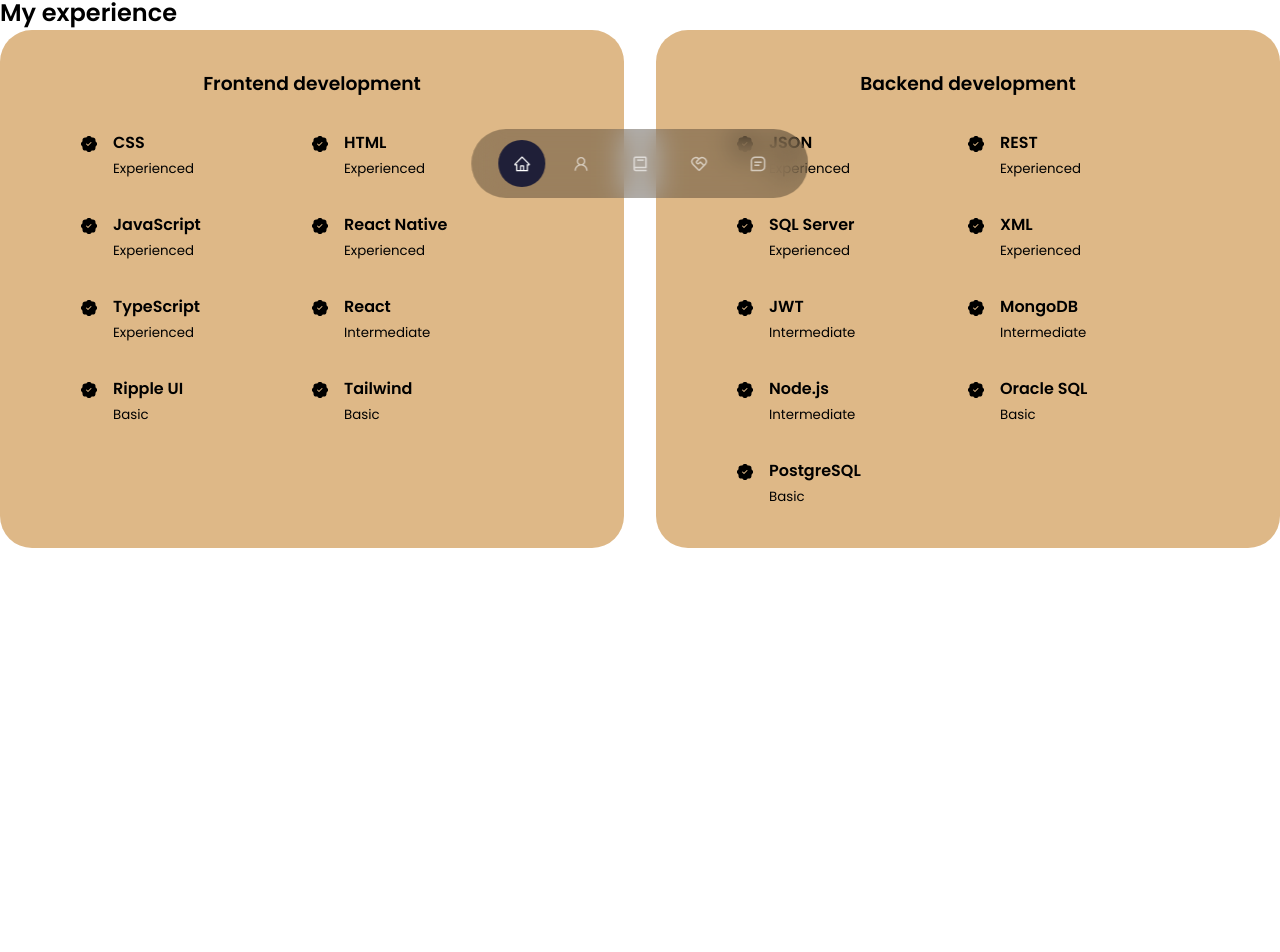
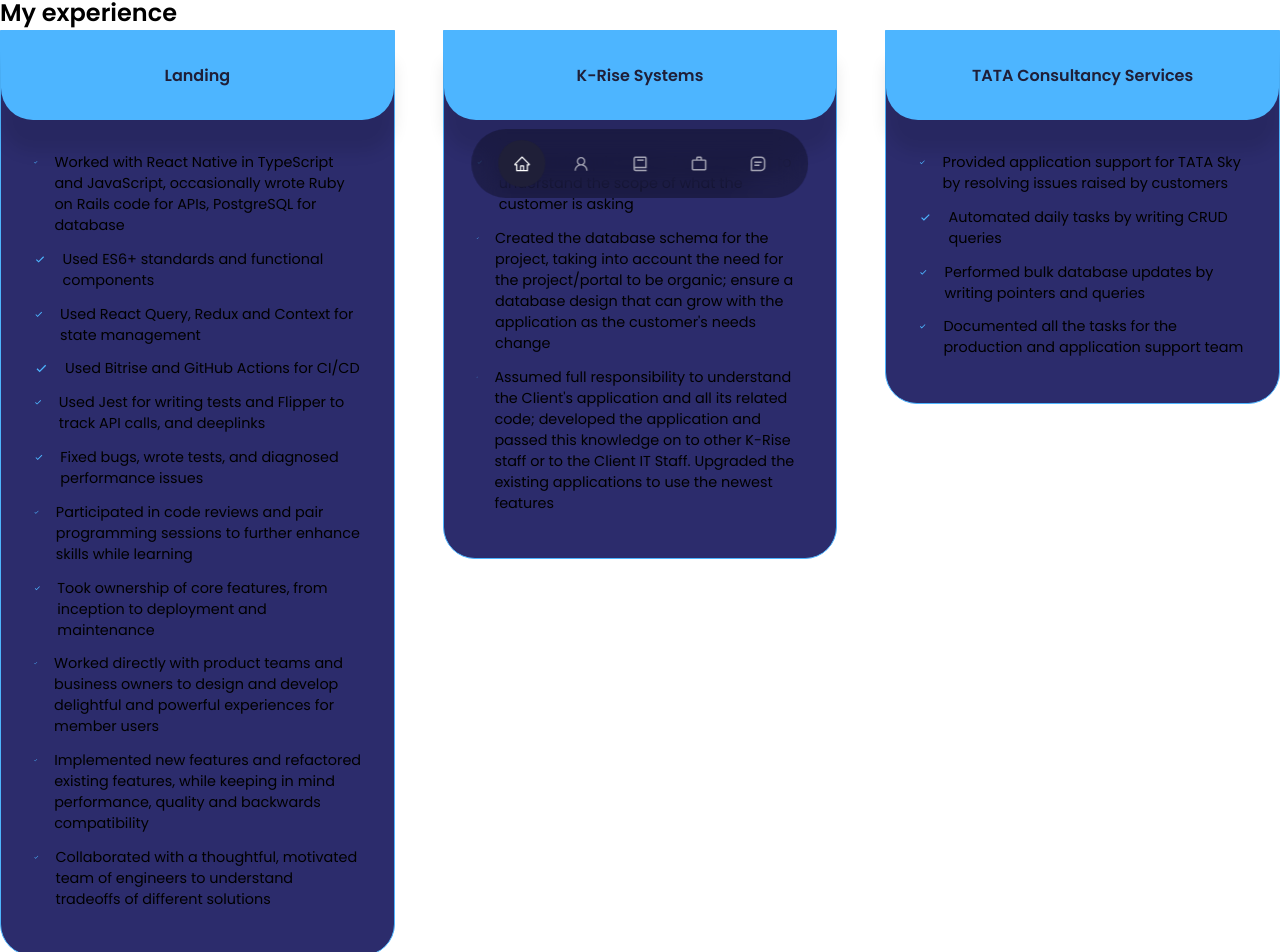
Before and after one commit to carteak004/kartheek-dev, a React (Create React App) app: page / in a window 1280 px wide. Shown: the part 570-1522 px from the top of the page. Before the commit the page ends 1118 px from the top, so only its background shows below. Built offline with nearby package versions, Linux system fonts and the light colour scheme; the HTML template or start-up script is replaced by a standard one.

Commit message:
created services

```diff
--- /dev/null
+++ b/src/components/jobRole/JobRole.css
@@ -0,0 +1,45 @@
+.job-role {
+	background: var(--color-bg-variant);
+	border-radius: 0 0 2rem 2rem;
+	border: 1px solid var(--color-primary);
+	height: fit-content;
+	transition: var(--transition);
+}
+
+.job-role:hover {
+	background: transparent;
+	border-color: var(--color-primary-variant);
+	cursor: default;
+}
+
+.company-name {
+	background: var(--color-primary);
+	padding: 2rem;
+	border-radius: 0 0 2rem 2rem;
+	box-shadow: 0 2rem 1rem rgba(0, 0, 0, 0.1);
+}
+
+.company-name h3 {
+	color: var(--color-bg);
+	font-size: 1rem;
+	text-align: center;
+}
+
+.responsibilities-list {
+	padding: 2rem;
+}
+
+.responsibilities-list li {
+	display: flex;
+	gap: 1rem;
+	margin-bottom: 0.8rem;
+}
+
+.list-icon {
+	color: var(--color-primary);
+	margin-top: 2px;
+}
+
+.responsibilities-list p {
+	font-size: 0.9rem;
+}
--- /dev/null
+++ b/src/components/jobRole/JobRole.tsx
@@ -0,0 +1,30 @@
+import React, { FC } from 'react'
+import { BiCheck } from 'react-icons/bi'
+import { Job } from 'models/Job'
+import './JobRole.css'
+
+interface JobRoleProps {
+	job: Job
+}
+
+const JobRole: FC<JobRoleProps> = ({ job }) => {
+	return (
+		<article className='job-role'>
+			<div className='company-name'>
+				<h3>{job.companyName}</h3>
+			</div>
+			<ul className='responsibilities-list'>
+				{job.responsibilities.map((responsibility) => {
+					return (
+						<li>
+							<BiCheck className='list-icon' />
+							<p>{responsibility}</p>
+						</li>
+					)
+				})}
+			</ul>
+		</article>
+	)
+}
+
+export default JobRole
--- /dev/null
+++ b/src/components/jobRole/index.ts
@@ -0,0 +1 @@
+export { default } from './JobRole'
--- a/src/components/skillsList/SkillsList.css
+++ b/src/components/skillsList/SkillsList.css
@@ -2,18 +2,20 @@
 	padding: 2.4rem 5rem;
 	border-radius: 2rem;
 	border: 1px solid transparent;
-	background: burlywood;
+	background: var(--color-bg-variant);
+	transition: var(--transition);
 }
 
 .section-container:hover {
 	background: transparent;
-	border-color: gray;
+	border-color: var(--color-primary-variant);
 	cursor: default;
 }
 
 .section-container > h3 {
 	text-align: center;
 	margin-bottom: 2rem;
+	color: var(--color-primary);
 }
 
 .section-container > div {
--- /dev/null
+++ b/src/constants/Jobs.ts
@@ -0,0 +1,37 @@
+import { Job } from 'models/Job'
+
+export const TCS: Job = {
+	companyName: 'TATA Consultancy Services',
+	responsibilities: [
+		'Provided application support for TATA Sky by resolving issues raised by customers',
+		'Automated daily tasks by writing CRUD queries',
+		'Performed bulk database updates by writing pointers and queries',
+		'Documented all the tasks for the production and application support team',
+	],
+}
+
+export const Krise: Job = {
+	companyName: 'K-Rise Systems',
+	responsibilities: [
+		'Reviewed requirements for the project to understand the scope of what the customer is asking',
+		"Created the database schema for the project, taking into account the need for the project/portal to be organic; ensure a database design that can grow with the application as the customer's needs change",
+		"Assumed full responsibility to understand the Client's application and all its related code; developed the application and passed this knowledge on to other K-Rise staff or to the Client IT Staff. Upgraded the existing applications to use the newest features",
+	],
+}
+
+export const Landing: Job = {
+	companyName: 'Landing',
+	responsibilities: [
+		'Worked with React Native in TypeScript and JavaScript, occasionally wrote Ruby on Rails code for APIs, PostgreSQL for database',
+		'Used ES6+ standards and functional components',
+		'Used React Query, Redux and Context for state management',
+		'Used Bitrise and GitHub Actions for CI/CD',
+		'Used Jest for writing tests and Flipper to track API calls, and deeplinks',
+		'Fixed bugs, wrote tests, and diagnosed performance issues',
+		'Participated in code reviews and pair programming sessions to further enhance skills while learning',
+		'Took ownership of core features, from inception to deployment and maintenance',
+		'Worked directly with product teams and business owners to design and develop delightful and powerful experiences for member users',
+		'Implemented new features and refactored existing features, while keeping in mind performance, quality and backwards compatibility',
+		'Collaborated with a thoughtful, motivated team of engineers to understand tradeoffs of different solutions',
+	],
+}
--- /dev/null
+++ b/src/models/Job.ts
@@ -0,0 +1,4 @@
+export interface Job {
+	companyName: string
+	responsibilities: string[]
+}
--- a/src/pages/experience/Experience.css
+++ b/src/pages/experience/Experience.css
@@ -1,11 +1,5 @@
-.header-container {
-	display: block;
-	align-items: center;
-	justify-content: center;
+.experience-container {
+	display: grid;
+	grid-template-columns: repeat(3, 1fr);
+	gap: 3rem;
 }
-
-.skills-container {
-	display: grid;
-	grid-template-columns: 1fr 1fr;
-	gap: 2rem;
-}
--- a/src/pages/experience/Experience.tsx
+++ b/src/pages/experience/Experience.tsx
@@ -1,16 +1,17 @@
 import React from 'react'
+import JobRole from 'components/jobRole'
 import SectionHead from 'components/sectionHead'
-import SkillsList from 'components/skillsList'
-import { backend, frontend } from 'constants/Skills'
+import { Krise, Landing, TCS } from 'constants/Jobs'
 import './Experience.css'
 
 const Experience = () => {
 	return (
 		<section id='experience'>
-			<SectionHead lineOne='What skills I have' lineTwo='My experience' />
-			<div className='skills-container'>
-				<SkillsList header={'Frontend development'} skills={frontend} />
-				<SkillsList header={'Backend development'} skills={backend} />
+			<SectionHead lineOne='What I contributed' lineTwo='My experience' />
+			<div className='experience-container'>
+				<JobRole job={Landing} />
+				<JobRole job={Krise} />
+				<JobRole job={TCS} />
 			</div>
 		</section>
 	)
--- a/src/pages/nav/Nav.tsx
+++ b/src/pages/nav/Nav.tsx
@@ -3,7 +3,7 @@
 import { AiOutlineUser } from 'react-icons/ai'
 import { BiBook } from 'react-icons/bi'
 import { BiMessageSquareDetail } from 'react-icons/bi'
-import { RiServiceLine } from 'react-icons/ri'
+import { MdWorkOutline } from 'react-icons/md'
 import './Nav.css'
 
 const Nav = () => {
@@ -27,18 +27,18 @@
 				<AiOutlineUser />
 			</a>
 			<a
+				href='#skills'
+				onClick={() => setActiveSection('#skills')}
+				className={activeSection === '#skills' ? 'active' : ''}
+			>
+				<BiBook />
+			</a>
+			<a
 				href='#experience'
 				onClick={() => setActiveSection('#experience')}
 				className={activeSection === '#experience' ? 'active' : ''}
 			>
-				<BiBook />
-			</a>
-			<a
-				href='#services'
-				onClick={() => setActiveSection('#services')}
-				className={activeSection === '#services' ? 'active' : ''}
-			>
-				<RiServiceLine />
+				<MdWorkOutline />
 			</a>
 			<a
 				href='#contact'
--- /dev/null
+++ b/src/pages/skills/index.ts
@@ -0,0 +1 @@
+export { default } from './Skills'
```
Also changed, not shown: src/pages/skills/Skills.css (added, +11 -0 lines), src/pages/skills/Skills.tsx (added, +19 -0 lines).
